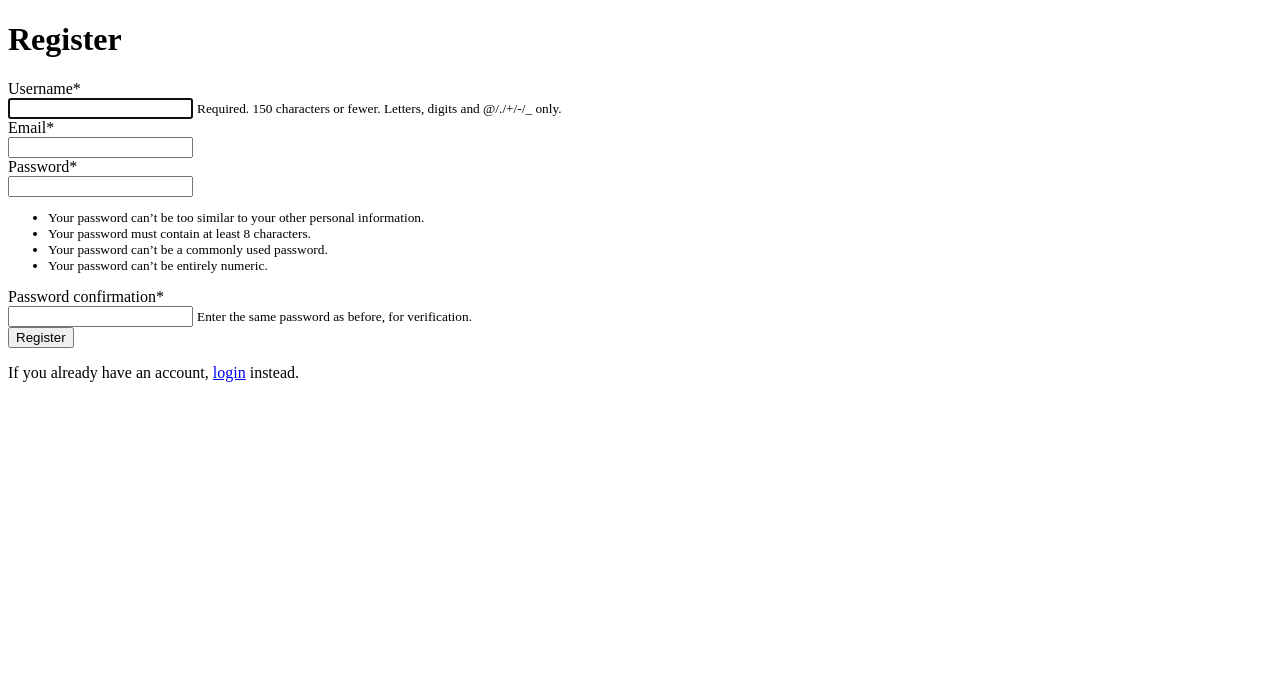
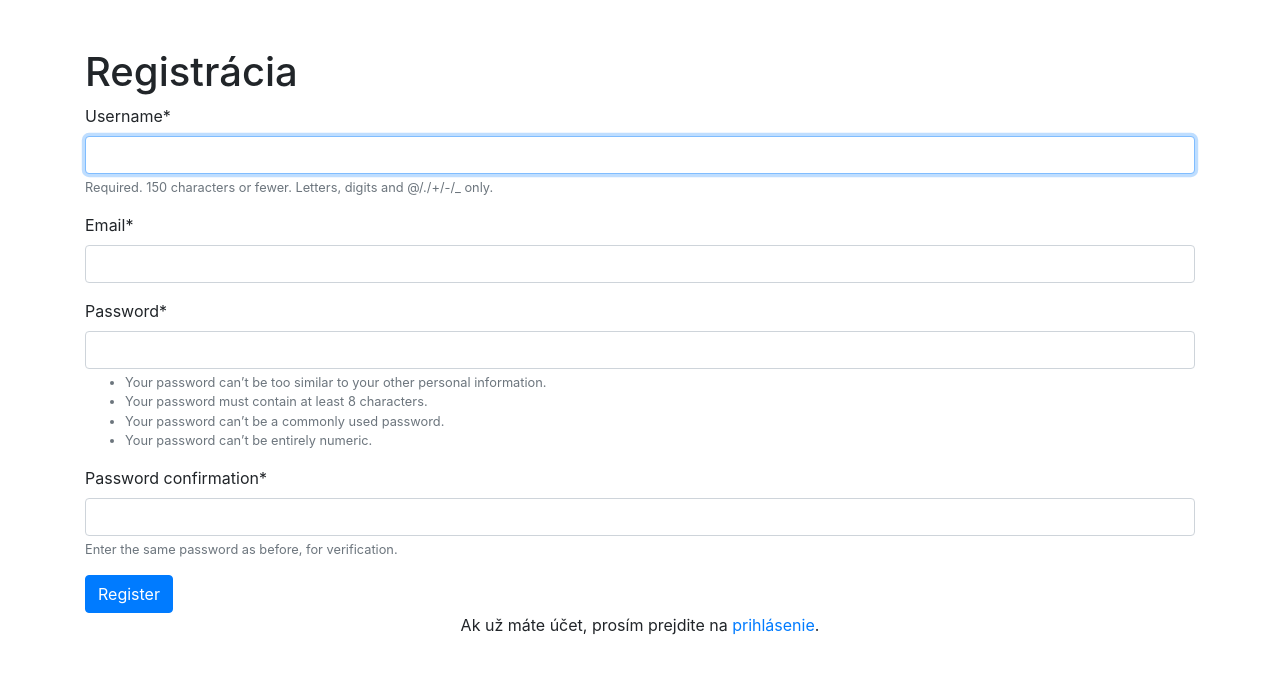
Before and after one commit to JohnyCarrot/mapa-chranenych-oblasti-sr, a Django app: page /register in a window 1280 px wide. Shown: the top 674 px of the page. Run offline with Django 3.2, Linux system fonts and the light colour scheme; parts of the project's set-up code (start-up, migrations or seed data) failed here and were passed over; some libraries are stand-ins or nearby versions.

Commit message:
registrácia

```diff
--- a/map/views.py
+++ b/map/views.py
@@ -381,6 +381,7 @@ def friends_main_page(requests):
 
 
 def register_request(request):
+    errors = {}
     if request.method == "POST":
         form = NewUserForm(request.POST)
         if form.is_valid():
@@ -393,9 +394,10 @@ def register_request(request):
             vlastne_objekty_skupina = pridaj_skupinu("Vlastné objekty",user.username,viditelnost.id,nastavenia = json.dumps({'own': None,}))
             zdielane_objekty_podskupina = pridaj_skupinu("So mnou zdieľané objekty",user.username,viditelnost.id,nastavenia = json.dumps({'shared': None,}))
             return redirect('/')
-        messages.error(request, "Unsuccessful registration. Invalid information.")
+        #messages.error(request, "Unsuccessful registration. Invalid information.")
+        errors = form.errors
     form = NewUserForm()
-    return render(request=request, template_name="main/register.html", context={"register_form": form})
+    return render(request=request, template_name="main/register.html", context={"register_form": form,"errors": errors})
 
 @csrf_exempt
 def api_request(request):
--- a/templates/main/header.html
+++ b/templates/main/header.html
@@ -2,6 +2,8 @@
 <html>
   <head>
     <!-- Required meta tags -->
+      <link rel="stylesheet" href="https://stackpath.bootstrapcdn.com/bootstrap/4.1.3/css/bootstrap.min.css" integrity="sha384-MCw98/SFnGE8fJT3GXwEOngsV7Zt27NXFoaoApmYm81iuXoPkFOJwJ8ERdknLPMO" crossorigin="anonymous">
+<script src="https://stackpath.bootstrapcdn.com/bootstrap/4.1.3/js/bootstrap.min.js" integrity="sha384-ChfqqxuZUCnJSK3+MXmPNIyE6ZbWh2IMqE241rYiqJxyMiZ6OW/JmZQ5stwEULTy" crossorigin="anonymous"></script>
     <meta charset="utf-8">
     <meta name="viewport" content="width=device-width, initial-scale=1.0">
     <title>Title</title>
--- a/templates/main/register.html
+++ b/templates/main/register.html
@@ -4,15 +4,26 @@
 
 {% load crispy_forms_tags %}
 
+    {% if errors|length > 0 %}
+
+    <ul class="list-group">
+    {% for key, value in errors.items %}
+        <li class="list-group-item">{{ value }}</li>
+    {% endfor %}
+    </ul>
+
+    {% endif %}
+
+
 <!--Register-->
 <div class="container py-5">
-	<h1>Register</h1>
+	<h1>Registrácia</h1>
 	<form method="POST">
 		{% csrf_token %}
 		{{ register_form|crispy }}
 		<button class="btn btn-primary" type="submit">Register</button>
 	</form>
-	<p class="text-center">If you already have an account, <a href="/accounts/login/">login</a> instead.</p>
+	<p class="text-center">Ak už máte účet, prosím prejdite na <a href="/accounts/login/">prihlásenie</a>.</p>
 </div>
 
 {% endblock %}
```
